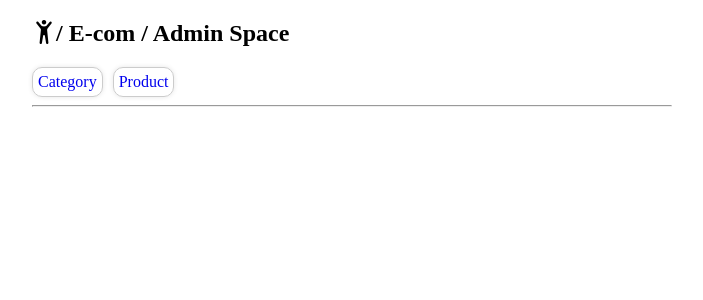
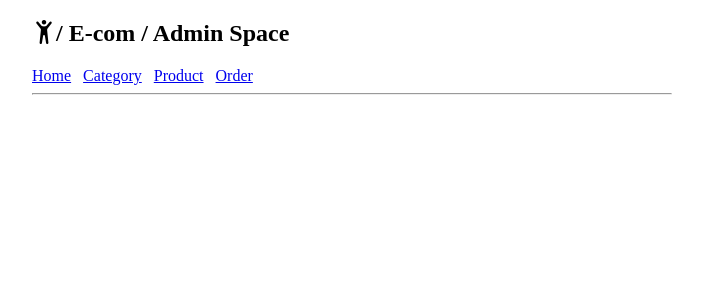
Before and after one commit to fullstack-e-learning/e-comm, a React (Create React App) app in the folder spa/: page /admin in a window 1280 px wide. Shown: the top 300 px of the page, without its empty margins (288-991 px from the left). Built offline with nearby package versions, Linux system fonts and the light colour scheme.

Commit message:
more data

```diff
--- a/spa/src/Admin.js
+++ b/spa/src/Admin.js
@@ -9,8 +9,10 @@ const Admin = () => {
              / E-com / Admin Space
         </h2>
         <nav>
+            <Link className='nav__item' to="/admin">Home</Link>
             <Link className='nav__item' to="/admin/category">Category</Link>
             <Link className='nav__item' to="/admin/product">Product</Link>
+            <Link className='nav__item' to="/admin/order">Order</Link>
         </nav>
       <hr />
       <Outlet />
--- a/spa/src/App.js
+++ b/spa/src/App.js
@@ -11,6 +11,7 @@ function App() {
         <i className="bi bi-house"></i>
         / E-com
       </h2>
+      <i className="bi bi-cart"></i>
       <hr />
       <Outlet />
     </div>
--- a/spa/src/component/Product.js
+++ b/spa/src/component/Product.js
@@ -1,6 +1,6 @@
 import React from 'react'
 
-const Product = ({product, refrehParent=()=>{}}) => {
+const Product = ({product, refrehParent=()=>{}, admin=false}) => {
     const apiHost = process.env.REACT_APP_API_HOST;
     const [isEdit, setIsEdit] = React.useState(true);
     const [editableProduct, setEditableProduct] = React.useState({});
@@ -41,6 +41,7 @@ const Product = ({product, refrehParent=()=>{}}) => {
             .catch(error => console.error(error));
     }
 
+    if(admin) {
         return (
             <div className='result_container__item'>
                 {isEdit ? <h4>{product.name}</h4> : <label>Name<input type="text" name="name" onChange={handleChange} value={editableProduct.name} /></label>}
@@ -51,6 +52,18 @@ const Product = ({product, refrehParent=()=>{}}) => {
                 {isEdit ? <i className="bi bi-pencil-square" onClick={() => setIsEdit(!isEdit)}></i> : <i className="bi bi-floppy" onClick={updateProduct}></i>}
             </div>
         )
+    } else {
+        return (
+            <div className='result_container__item'>
+                <h4>{product.name}</h4>
+                <p>{product.description}</p>
+                <small>{product.price}</small>
+                <hr/>
+                <i className="bi bi-cart"></i>
+            </div>
+        )
+    }
+
 }
 
 export default Product
--- a/spa/src/index.css
+++ b/spa/src/index.css
@@ -27,6 +27,14 @@ textarea {
 
 .form {
   width: 100%;
+}
+
+.form_field_parent {
+  display: flex;
+}
+
+.form_field_child {
+  margin-right: 20px;
 }
 
 small {
@@ -87,10 +95,19 @@ nav {
 }
 
 .nav__item {
-  border: 1px solid #ccc;
-  border-radius: 10px;
+  cursor: pointer;
+  margin-right: 2px;
+
+}
+
+.nav__item:hover {
+  background-color: gray;
+  color: white;
+  height: 30px;
+  width: 60px;
   padding: 5px;
-  box-shadow: 0 0 5px 0 rgba(0,0,0,0.1);
+  box-shadow: 40px;
+  border-radius: 5px;
   text-decoration: none;
-  cursor: pointer;
+  text-align: center;
 }
--- a/spa/src/view/admin/NewProduct.js
+++ b/spa/src/view/admin/NewProduct.js
@@ -28,23 +28,26 @@ const NewProduct = () => {
         <fieldset>
           <legend>New Product : </legend>
           <label>
+            <br/>
             <select name='category' onChange={handleChange}>
               <option value='' disabled>Select a Category</option>
               {categories.map(category => <option key={category._id} value={category._id}>{category.name}</option>)}
             </select>
           </label>
-          <br />
-          <label>
+
+          <div className="form_field_parent">
+            <label className="form_field_child">
               <input type='text' name='name' placeholder='Name' onChange={handleChange} />
             </label>
-          <br />
             <label>
               <input type='text' name='description' placeholder='Description' onChange={handleChange} />
             </label>
-          <br />
+          </div>
+          <div className="form_field_parent">
             <label>
               <input type='number' name='price' placeholder='Price' onChange={handleChange} />
             </label>
+          </div>
           <br />
           <button type='submit'>Create</button>
           <button type='reset'>Reset</button>
--- a/spa/src/view/admin/ProductsByCategory.js
+++ b/spa/src/view/admin/ProductsByCategory.js
@@ -25,7 +25,7 @@ const ProductsByCategory = () => {
         <small>{category.description}</small>
         <div className='result_container'>
           { category?.products?.length > 0 ?
-              category?.products.map(product => <Product key={product._id} product={product} refrehParent={() => setReload(!reload)} />) :
+              category?.products.map(product => <Product admin={true} key={product._id} product={product} refrehParent={() => setReload(!reload)} />) :
               <p>No products found</p> }
         </div>
     </div>
```
Lines whose indentation alone changed are shown as unchanged.
